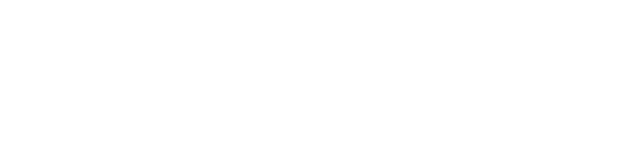
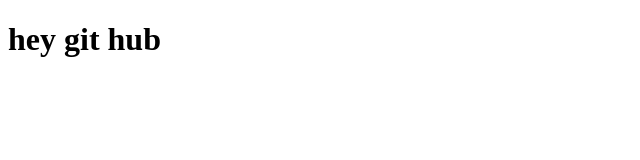
Before and after one commit to pranathi-2929/FJFS, a plain HTML site: page fjfs28.html in a window 1280 px wide. Shown: the whole page, without its empty margins (0-640 px from the left). Drawn offline with Linux system fonts and the light colour scheme.

Commit message:
heygithub

```diff
--- a/fjfs28.html
+++ b/fjfs28.html
@@ -35,6 +35,6 @@ git push -u origin main
    2. markup -> formmating code
    3. language - communictaion
    -->
-
+<h1> hey git hub </h1>
 </body>
 </html>
```
